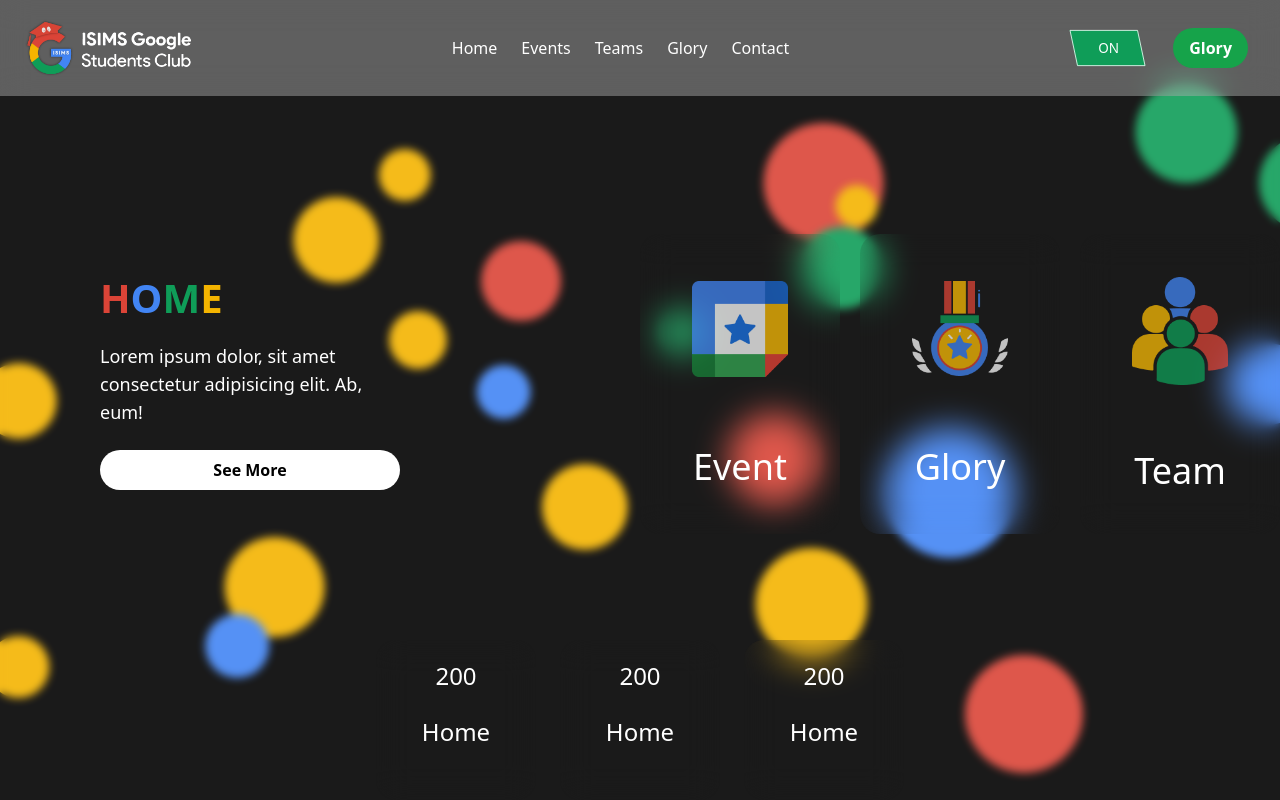
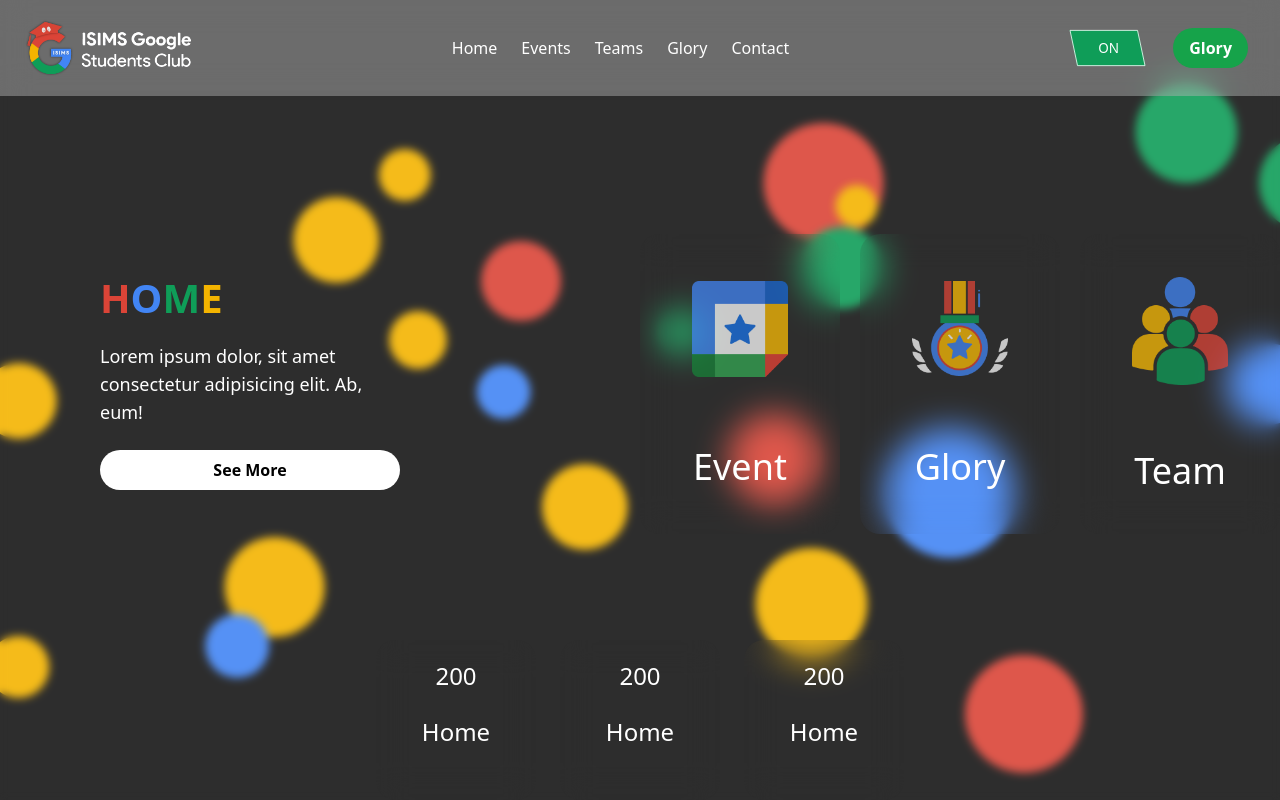
Before and after one commit to Mezghani-Aymen/Google-Stuent-Club, a React (Create React App) app: page / in a window 1280 px wide. Built offline with nearby package versions, Linux system fonts and the light colour scheme.

Commit message:
[fix] add animation to App

```diff
--- a/src/App.tsx
+++ b/src/App.tsx
@@ -1,9 +1,11 @@
 import { useEffect, useRef, useState, useCallback } from 'react';
 import { generateCircles } from './utils/circle';
+import { useAnimation } from './contexts/animationContext';
+
+// Components
 import Header from "./components/header";
 import Hero from "./components/hero/hero";
 import { ToggleButton } from "./components/buttons/toggleButton";
-import { useAnimation } from './contexts/animationContext';
 
 function App() {
   const canvasRef = useRef<HTMLCanvasElement | null>(null);
@@ -43,8 +45,8 @@ function App() {
   ]
 
   return (
-    <div className="text-white">
-      <canvas ref={canvasRef} className="w-screen h-screen bg-black fixed -z-10"></canvas>
+    <div className="text-white  overflow-x-hidden">
+      <canvas ref={canvasRef} className="w-screen h-screen bg-[#161616] fixed -z-10"></canvas>
       <div className="w-full h-full  fixed -z-5 bg-white backdrop-filter backdrop-blur-sm bg-opacity-10 "></div>
       <>
         <Header
```
